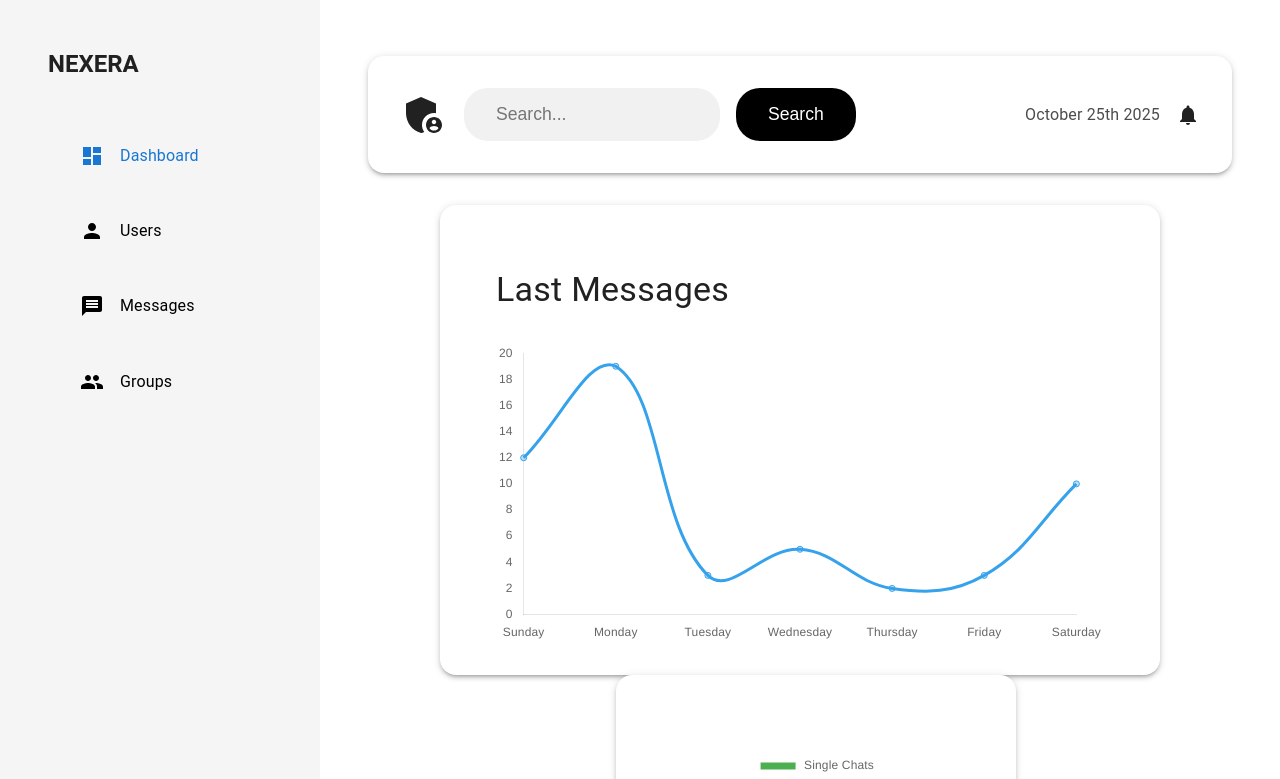
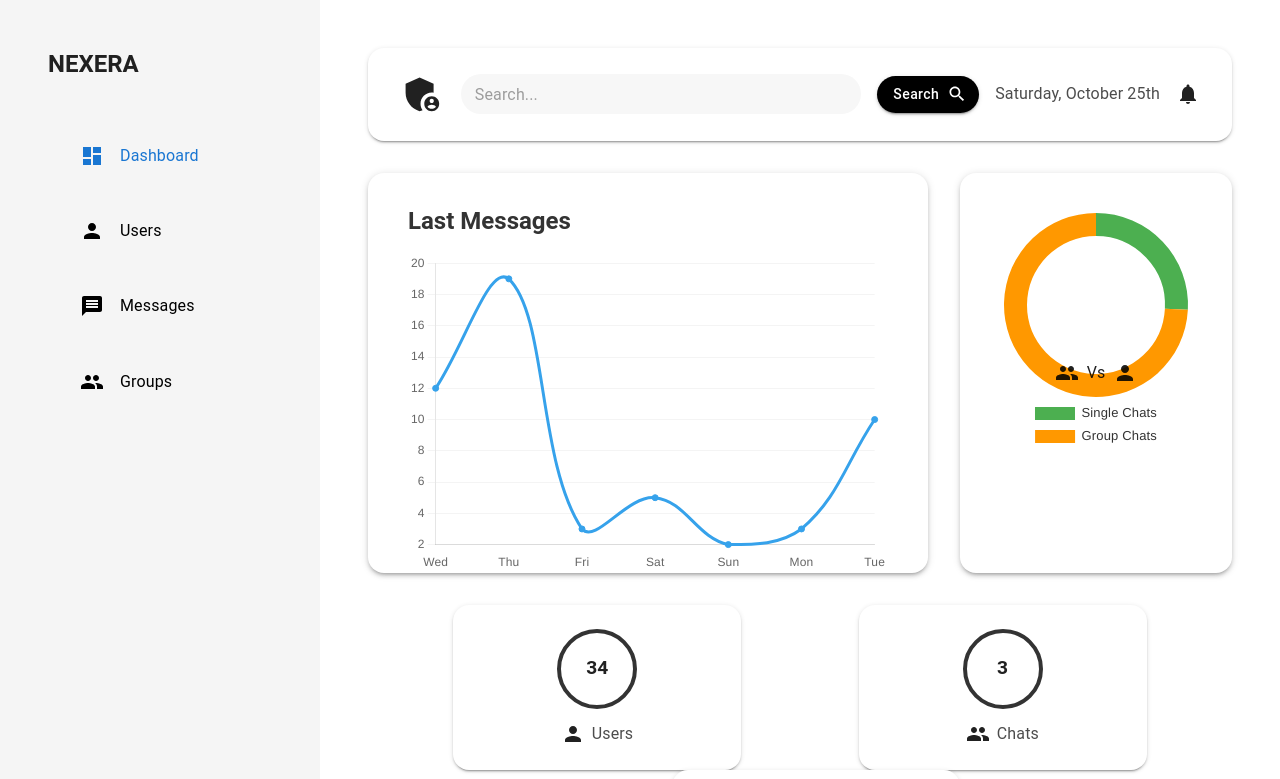
Before and after one commit to tausheefk786/Nexera, a React (Vite) app in the folder client/: page /admin/dashboard in a window 1280 px wide. Shown: the top 779 px of the page. Built offline with nearby package versions, Linux system fonts and the light colour scheme.

Commit message:
Enhance Admin Dashboard and User Management features

```diff
--- /dev/null
+++ b/client/src/components/shared/Table.jsx
@@ -0,0 +1,57 @@
+import React from "react"
+import { Paper , Typography ,Container} from "@mui/material";
+import { black } from "../../constants/color";
+import { DataGrid } from '@mui/x-data-grid';
+
+
+
+const Table = ({ rows, columns, heading, rowHeight = 52 }) => {
+  return (
+    <Container
+      sx={{
+        height: "100vh",
+      }}
+    >
+      <Paper
+        elevation={3}
+        sx={{
+          padding: "1rem 4rem",
+          borderRadius: "1rem",
+          margin: "auto",
+          width: "100%",
+          overflow: "hidden",
+          height: "100%",
+          boxShadow: "none",
+        }}
+      >
+        <Typography
+          textAlign={"center"}
+          variant={"h4"}
+          sx={{
+            margin: "2rem",
+            textTransform: "uppercase",
+          }}
+        >
+          {heading}
+        </Typography>
+        <DataGrid
+          rows={rows}
+          columns={columns}
+          rowHeight={rowHeight}
+          style={{
+            height: "80%",
+          }}
+          sx={{
+            border: "none",
+            ".table-header": {
+              bgcolor: black,
+              color: "white",
+            },
+          }}
+        />
+      </Paper>
+    </Container>
+  );
+};
+
+export default Table;
--- a/client/src/pages/Admin/Dashboard.jsx
+++ b/client/src/pages/Admin/Dashboard.jsx
@@ -1,58 +1,91 @@
 import React from "react";
 import AdminLayout from "../../components/layout/AdminLayout";
-import { Container, Box, Paper, Stack, Typography } from "@mui/material";
 import {
-  SearchField,
-  CurveButton,
-} from "../../components/styles/Styledcomponents";
+  Container,
+  Box,
+  Paper,
+  Stack,
+  Typography,
+  TextField,
+  Button,
+} from "@mui/material";
 import {
   Group as GroupIcon,
   Message as MessageIcon,
   Notifications as NotificationsIcon,
   Person as PersonIcon,
-  AdminPanelSettings as AdminPanelSettingsIcon, // ✅ Added import
+  AdminPanelSettings as AdminPanelSettingsIcon,
+  Search as SearchIcon,
 } from "@mui/icons-material";
 import moment from "moment";
-import Grid from "@mui/material/Grid";
 import { DoughnutChart, LineChart } from "../../specific/Charts";
-import { black } from "../../constants/color";
 
 const Dashboard = () => {
-  // Appbar Section
+  // ✅ Appbar Section
   const Appbar = (
     <Paper
-      elevation={3}
-      sx={{ padding: "2rem", margin: "2rem 0", borderRadius: "1rem" }}
+      elevation={2}
+      sx={{
+        padding: "1.5rem 2rem",
+        margin: "1.5rem 0",
+        borderRadius: "1rem",
+        display: "flex",
+        alignItems: "center",
+        gap: "1rem",
+      }}
     >
-      <Stack direction={"row"} alignItems={"center"} spacing={"1rem"}>
-        <AdminPanelSettingsIcon sx={{ fontSize: "3rem" }} />
+      <AdminPanelSettingsIcon sx={{ fontSize: "2.8rem" }} />
 
-        <SearchField placeholder="Search..." />
-        <CurveButton>Search</CurveButton>
+      <TextField
+        placeholder="Search..."
+        variant="outlined"
+        size="small"
+        sx={{
+          flex: 1,
+          "& .MuiOutlinedInput-root": {
+            borderRadius: "30px",
+            backgroundColor: "#f7f7f7",
+            "& fieldset": { border: "none" },
+          },
+        }}
+      />
 
-        <Box flexGrow={1} />
+      <Button
+        variant="contained"
+        endIcon={<SearchIcon />}
+        sx={{
+          backgroundColor: "#000",
+          color: "#fff",
+          borderRadius: "30px",
+          textTransform: "none",
+          "&:hover": { backgroundColor: "#333" },
+        }}
+      >
+        Search
+      </Button>
 
       <Typography
         display={{ xs: "none", lg: "block" }}
         color={"rgba(0,0,0,0.7)"}
         textAlign={"center"}
+        sx={{ ml: "auto" }}
       >
-          {moment().format("MMMM Do YYYY")}
+        {moment().format("dddd, MMMM Do")}
       </Typography>
 
       <NotificationsIcon />
-      </Stack>
     </Paper>
   );
 
-  // Widgets Section
+  // ✅ Widgets Section
   const WidgetsSection = (
     <Stack
       direction={{ xs: "column", sm: "row" }}
       spacing="2rem"
-      justifyContent="space-between"
+      justifyContent="space-evenly"
       alignItems={"center"}
-      margin={"2rem 0"}
+      marginTop={"2rem"}
+      flexWrap="wrap"
     >
       <Widget title={"Users"} value={34} Icon={<PersonIcon />} />
       <Widget title={"Chats"} value={3} Icon={<GroupIcon />} />
@@ -62,26 +95,46 @@ const Dashboard = () => {
 
   return (
     <AdminLayout>
-      <Container component={"main"}>
+      <Container component={"main"} sx={{ paddingBottom: "3rem" }}>
         {Appbar}
 
-        <Stack direction={"row"} spacing={"2rem"} flexWrap={"wrap"} justifyContent = {"center"}
+        {/* ✅ Charts Section */}
+        <Stack
+          direction={{ xs: "column", lg: "row" }}
+          spacing={"2rem"}
+          justifyContent="space-between"
+          alignItems="stretch"
+          flexWrap="wrap"
+          sx={{ marginTop: "2rem" }}
         >
+          {/* Line Chart */}
           <Paper
             elevation={3}
             sx={{
-              padding: "2rem 3.5rem",
+              padding: "2rem 2.5rem",
               borderRadius: "1rem",
-              width: "100%",
-              maxWidth: "45rem",
+              flex: 2,
+              minWidth: "300px",
+              height: "25rem",
+              display: "flex",
+              flexDirection: "column",
+              justifyContent: "space-between",
             }}
           >
-            <Typography variant="h4" margin={"2rem 0"}>
+            <Typography
+              variant="h5"
+              fontWeight="bold"
+              marginBottom={"1rem"}
+              color="rgba(0,0,0,0.8)"
+            >
               Last Messages
             </Typography>
+            <Box sx={{ flex: 1 }}>
               <LineChart />
+            </Box>
           </Paper>
 
+          {/* Doughnut Chart */}
           <Paper
             elevation={3}
             sx={{
@@ -91,8 +144,8 @@ const Dashboard = () => {
               justifyContent: "center",
               alignItems: "center",
               position: "relative",
-              width: { xs: "100%", sm: "50%" },
-              maxWidth: "25rem",
+              flex: 1,
+              minWidth: "250px",
               height: "25rem",
             }}
           >
@@ -123,34 +176,38 @@ const Dashboard = () => {
 // ✅ Widget Component
 const Widget = ({ title, value, Icon }) => (
   <Paper
-    elevation={3}
+    elevation={2}
     sx={{
-      padding: "1.5rem 3rem",
+      padding: "1.5rem 2rem",
       borderRadius: "1rem",
       width: "100%",
-      maxWidth: "20rem",
+      maxWidth: "18rem",
       textAlign: "center",
+      backgroundColor: "#fff",
     }}
   >
-    <Stack alignItems={"center"} spacing={"1rem"}>
-      <Typography
+    <Stack alignItems={"center"} spacing={"0.8rem"}>
+      <Box
         sx={{
-          color: "rgba(0,0,0,0.7)",
+          border: "4px solid rgba(0,0,0,0.8)",
           borderRadius: "50%",
-          border: `5px solid ${black}`,
           width: "5rem",
           height: "5rem",
           display: "flex",
           justifyContent: "center",
           alignItems: "center",
+          fontWeight: "bold",
+          fontSize: "1.2rem",
         }}
       >
         {value}
+      </Box>
+
+      <Stack direction="row" alignItems="center" spacing="0.4rem">
+        {Icon}
+        <Typography variant="body1" color="rgba(0,0,0,0.7)">
+          {title}
         </Typography>
-
-      <Stack direction="row" alignItems="center" spacing="0.5rem">
-        {Icon}
-        <Typography variant="body1">{title}</Typography>
       </Stack>
     </Stack>
   </Paper>
--- a/client/src/pages/Admin/UserManagement.jsx
+++ b/client/src/pages/Admin/UserManagement.jsx
@@ -1,10 +1,30 @@
-import React from 'react'
+import React, { useState } from 'react'
 import AdminLayout from '../../components/layout/AdminLayout'
+import Table from '../../components/shared/Table'
+
+
+
+const columns = [
+  {
+  field: "id",
+  headerName: "ID",
+  headerClassName: "table-header",
+  width: 200,
+},
+ {
+  field: "avatar",
+  headerName: "AVATAR",
+  headerClassName: "table-header",
+  width: 150,
+},
+
+];
 
 const UserManagement = () => {
+  const [rows,setrows] = useState([]);
   return (
    <AdminLayout>
-     <div>UserManagement</div>
+     <Table  heading={"All Users"}  columns= {columns} rows={rows} />
    </AdminLayout>
   )
 }
--- a/client/src/specific/Charts.jsx
+++ b/client/src/specific/Charts.jsx
@@ -1,40 +1,38 @@
 import React from "react";
 import {
   Chart as ChartJS,
+  LineElement,
+  ArcElement,
   CategoryScale,
   LinearScale,
   PointElement,
-  LineElement,
-  ArcElement,
   Tooltip,
   Legend,
 } from "chart.js";
 import { Line, Doughnut } from "react-chartjs-2";
-import { getLast7Days } from "../lib/features";
 
+// Register chart components
 ChartJS.register(
+  LineElement,
+  ArcElement,
   CategoryScale,
   LinearScale,
   PointElement,
-  LineElement,
-  ArcElement,
   Tooltip,
   Legend
 );
 
-const labels = getLast7Days();
-
 export const LineChart = () => {
   const data = {
-    labels,
+    labels: ["Wed", "Thu", "Fri", "Sat", "Sun", "Mon", "Tue"],
     datasets: [
       {
-        label: "Users Joined",
+        label: "Messages",
         data: [12, 19, 3, 5, 2, 3, 10],
-        fill: true,
-        backgroundColor: "rgba(53,162,235,0.3)",
-        borderColor: "rgba(53,162,235,1)",
+        fill: false,
+        borderColor: "#36A2EB",
         tension: 0.4,
+        pointBackgroundColor: "#36A2EB",
       },
     ],
   };
@@ -42,36 +40,49 @@ export const LineChart = () => {
   const options = {
     responsive: true,
     maintainAspectRatio: false,
-    plugins: { legend: { display: false } },
+    plugins: {
+      legend: { display: false },
+      tooltip: { backgroundColor: "#333", titleColor: "#fff" },
+    },
     scales: {
       x: { grid: { display: false } },
-      y: { beginAtZero: true, grid: { display: false } },
+      y: { grid: { color: "rgba(200,200,200,0.2)" } },
     },
   };
 
   return (
-    <div style={{ height: "300px" }}>
+    <div style={{ width: "100%", height: "20rem" }}>
       <Line data={data} options={options} />
     </div>
   );
 };
 
-export const DoughnutChart = ({ value = [], labels = [] }) => {
+export const DoughnutChart = ({ labels, value }) => {
   const data = {
     labels,
     datasets: [
       {
         data: value,
-        backgroundColor: ["#4caf50", "#ff9800"],
-        borderWidth: 5,
-        offset: 20,
+        backgroundColor: ["#4CAF50", "#FF9800"],
+        hoverBackgroundColor: ["#45A049", "#FB8C00"],
+        borderWidth: 0,
       },
     ],
   };
 
+  const options = {
+    cutout: "75%",
+    plugins: {
+      legend: {
+        position: "bottom",
+        labels: { color: "#333", font: { size: 13 } },
+      },
+    },
+  };
+
   return (
-    <div style={{ height: "250px", width: "250px" }}>
-      <Doughnut data={data} />
+    <div style={{ width: "100%", height: "20rem" }}>
+      <Doughnut data={data} options={options} />
     </div>
   );
 };
```
Lines whose indentation alone changed are shown as unchanged.
